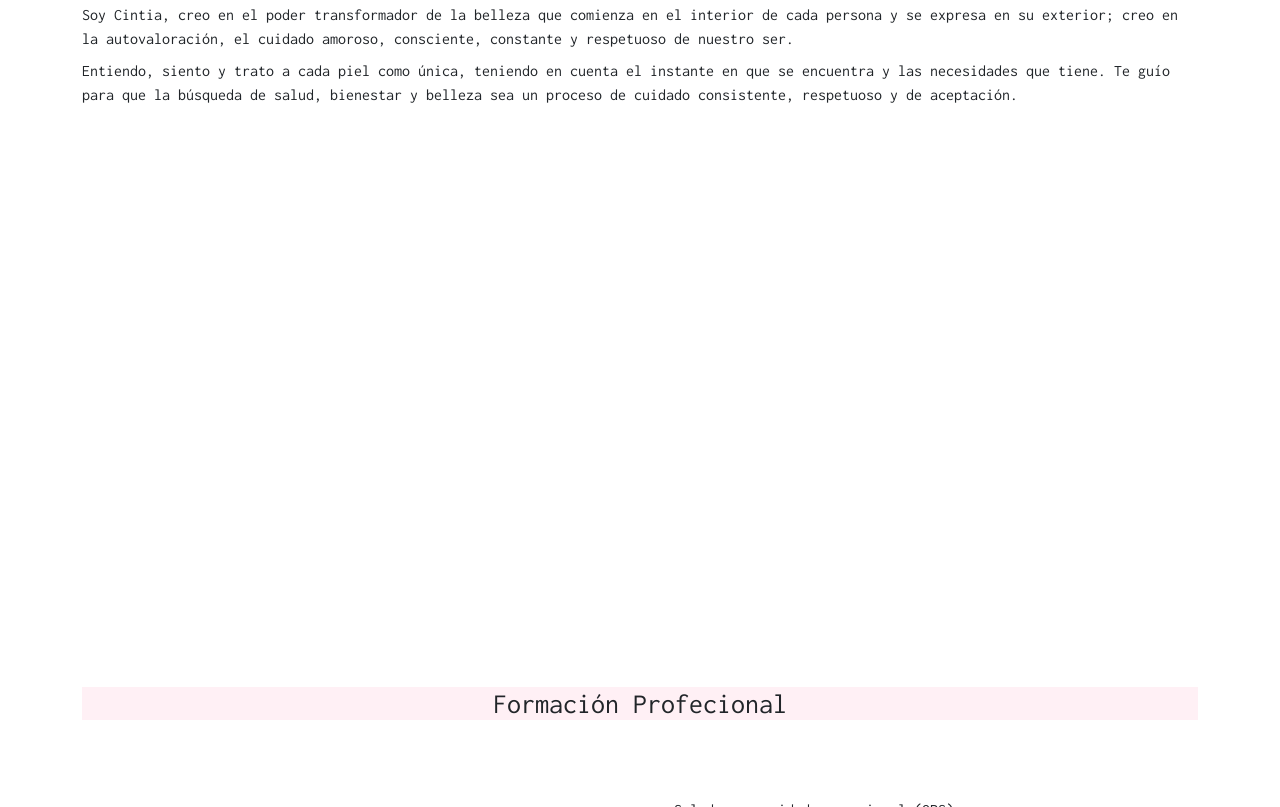
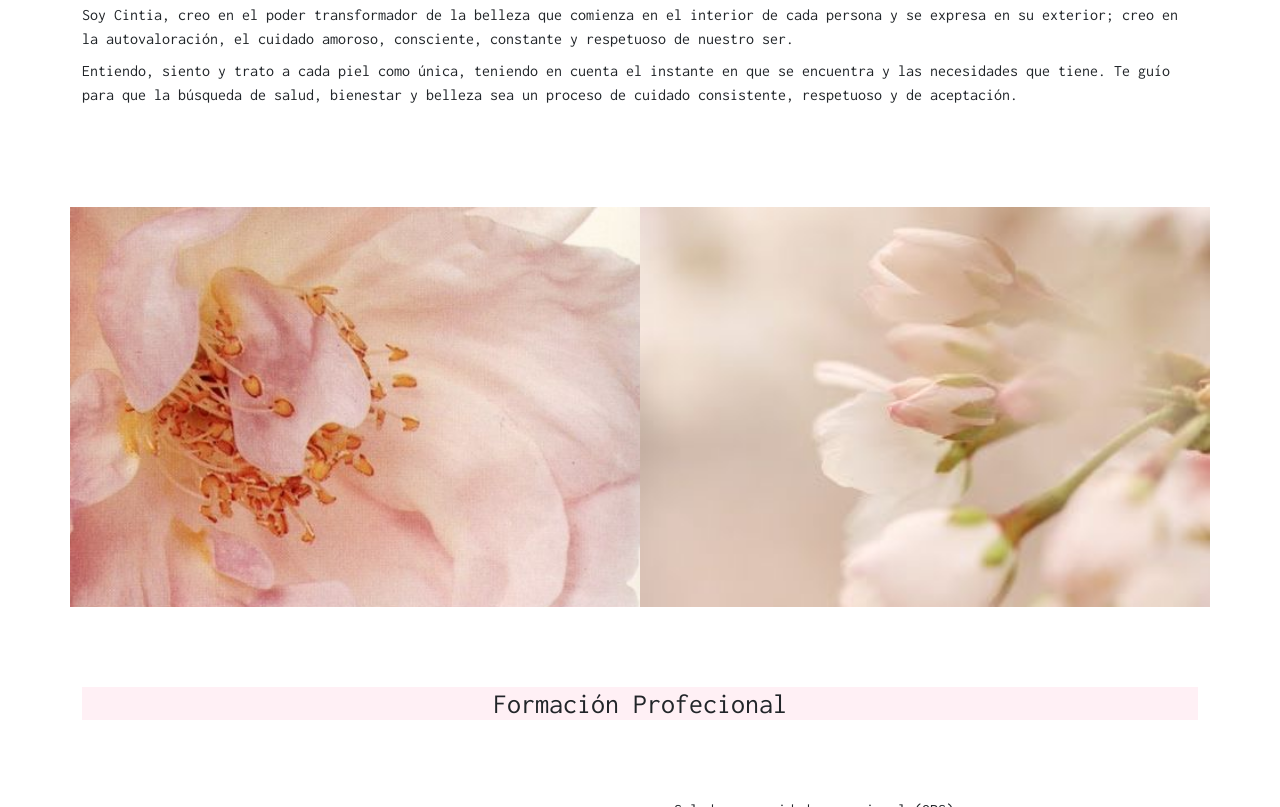
Before and after one commit to Dev-Lions/cosmiatria, a plain HTML site: page sobremi.html in a window 1280 px wide. Shown: the part 371-1178 px from the top of the page. Drawn offline with nearby package versions, Linux system fonts and the light colour scheme; the site is published under a folder, as on GitHub Pages, so addresses that start at the root find nothing.

Commit message:
Add files via upload

```diff
--- a/style.css
+++ b/style.css
@@ -198,14 +198,14 @@ a i:hover{
     margin-top:100px;
 }
 #col3{
-    background-image: url(/imagenes/flor3.png);
+    background-image: url(imagenes/flor3.png);
     background-size: cover;
     height:400px;
     background-position: center;
     width: 100%;
 }
 #col4{
-    background-image: url(/imagenes/flor2.png);
+    background-image: url(imagenes/flor2.png);
     background-size: cover;
     height:400px;
     background-position: center;
```
Also changed, not shown: index.html (+1 -2 lines), sobremi.html (line endings or trailing spaces).
